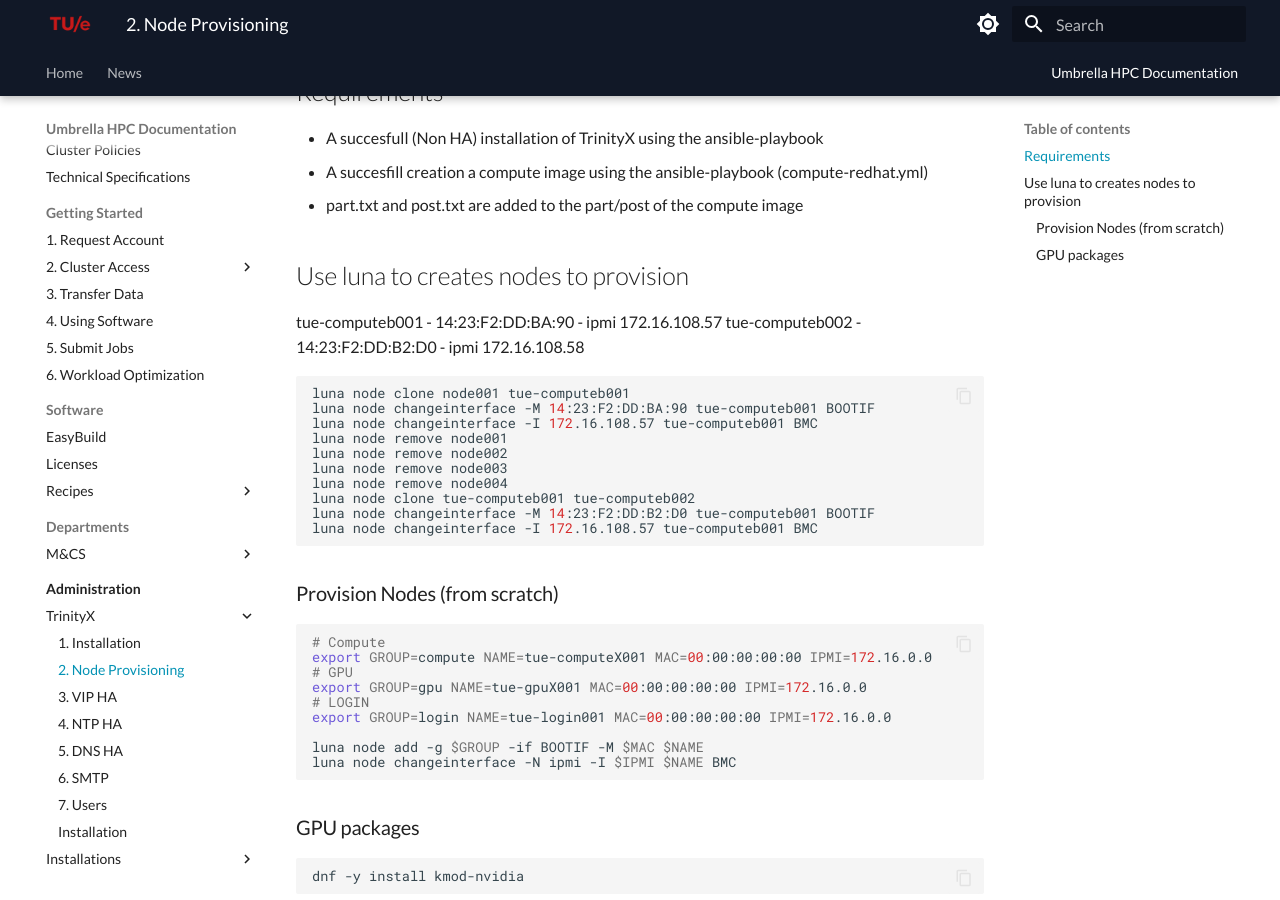
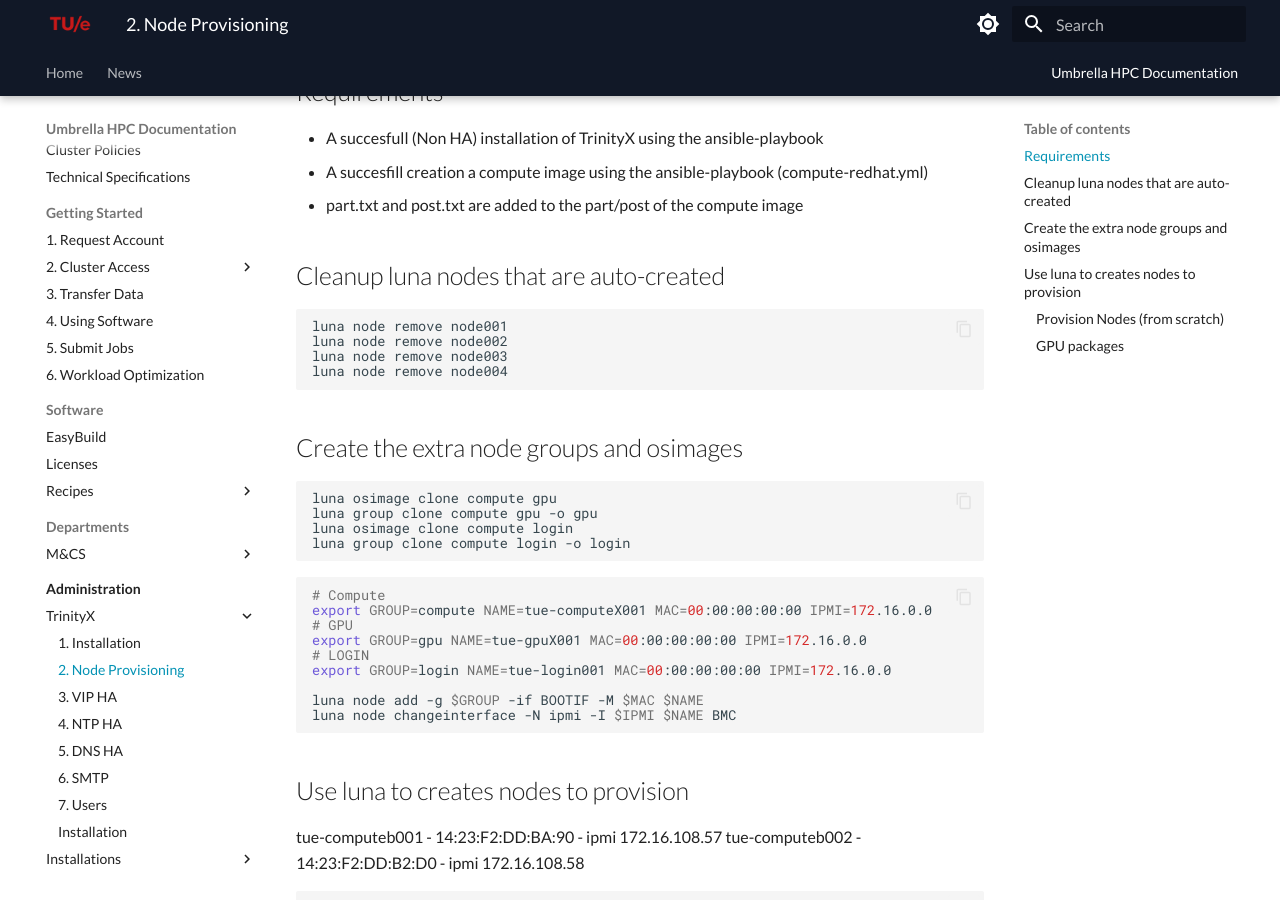
Before and after one commit to gferhpc/supercomputing.tue.nl, an MkDocs documentation site: the page built from pages/documentation/administration/trinityx/provisioning.md, in a window 1280 px wide and 900 px high, scrolled down 200 px. Built offline with MkDocs 1.6.1 and Material for MkDocs 9.7.7, drawn with Linux system fonts in a browser that asks for light colours.

Commit message:
Update provisioning.md

````diff
--- a/pages/documentation/administration/trinityx/provisioning.md
+++ b/pages/documentation/administration/trinityx/provisioning.md
@@ -5,6 +5,35 @@
 - A succesfull (Non HA) installation of TrinityX using the ansible-playbook
 - A succesfill creation a compute image using the ansible-playbook (compute-redhat.yml)
 - part.txt and post.txt are added to the part/post of the compute image
+
+## Cleanup luna nodes that are auto-created
+```shell
+luna node remove node001
+luna node remove node002
+luna node remove node003
+luna node remove node004
+```
+
+## Create the extra node groups and osimages
+```shell
+luna osimage clone compute gpu
+luna group clone compute gpu -o gpu
+luna osimage clone compute login
+luna group clone compute login -o login
+```
+
+
+```shell
+# Compute
+export GROUP=compute NAME=tue-computeX001 MAC=00:00:00:00:00 IPMI=172.16.0.0
+# GPU
+export GROUP=gpu NAME=tue-gpuX001 MAC=00:00:00:00:00 IPMI=172.16.0.0
+# LOGIN
+export GROUP=login NAME=tue-login001 MAC=00:00:00:00:00 IPMI=172.16.0.0
+
+luna node add -g $GROUP -if BOOTIF -M $MAC $NAME
+luna node changeinterface -N ipmi -I $IPMI $NAME BMC
+```
 
 ## Use luna to creates nodes to provision
 
````
